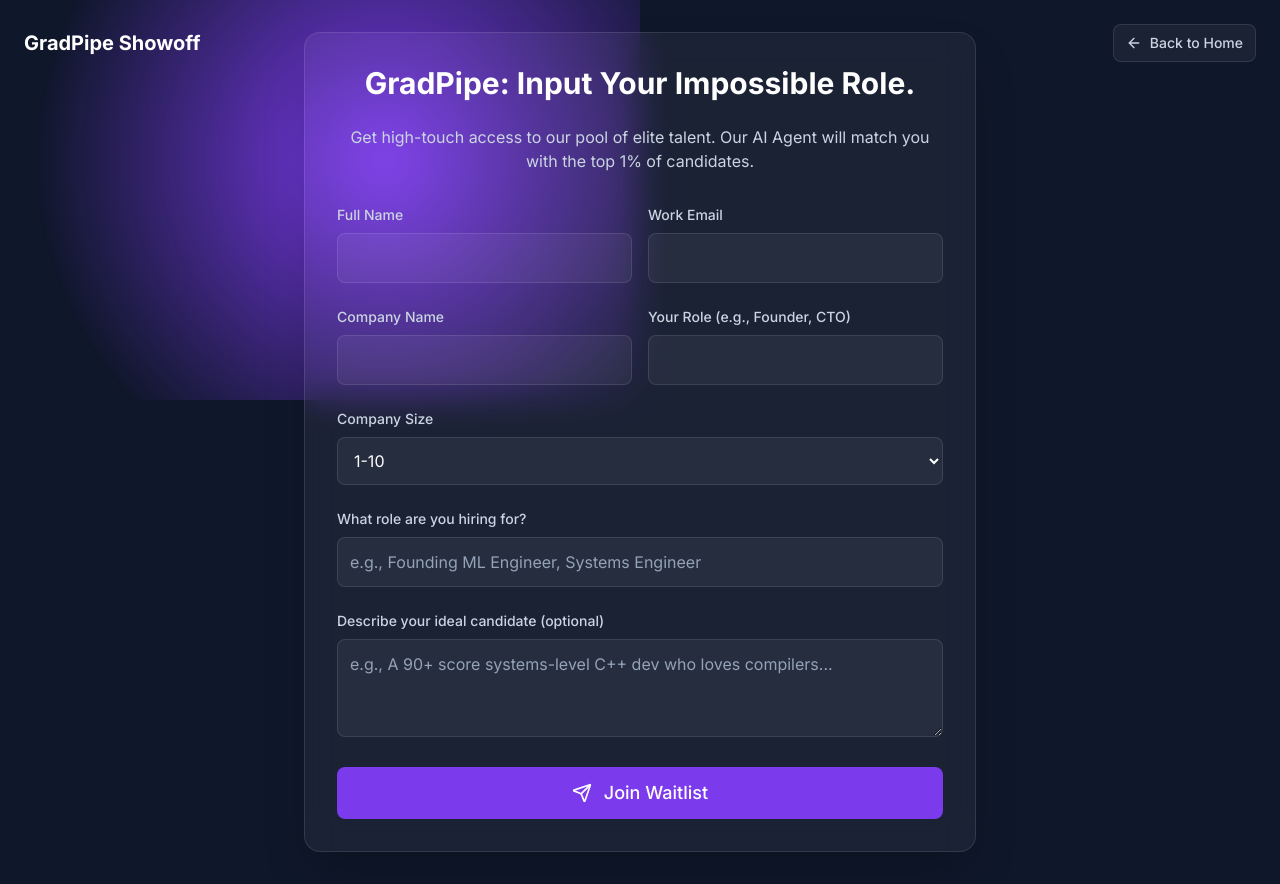
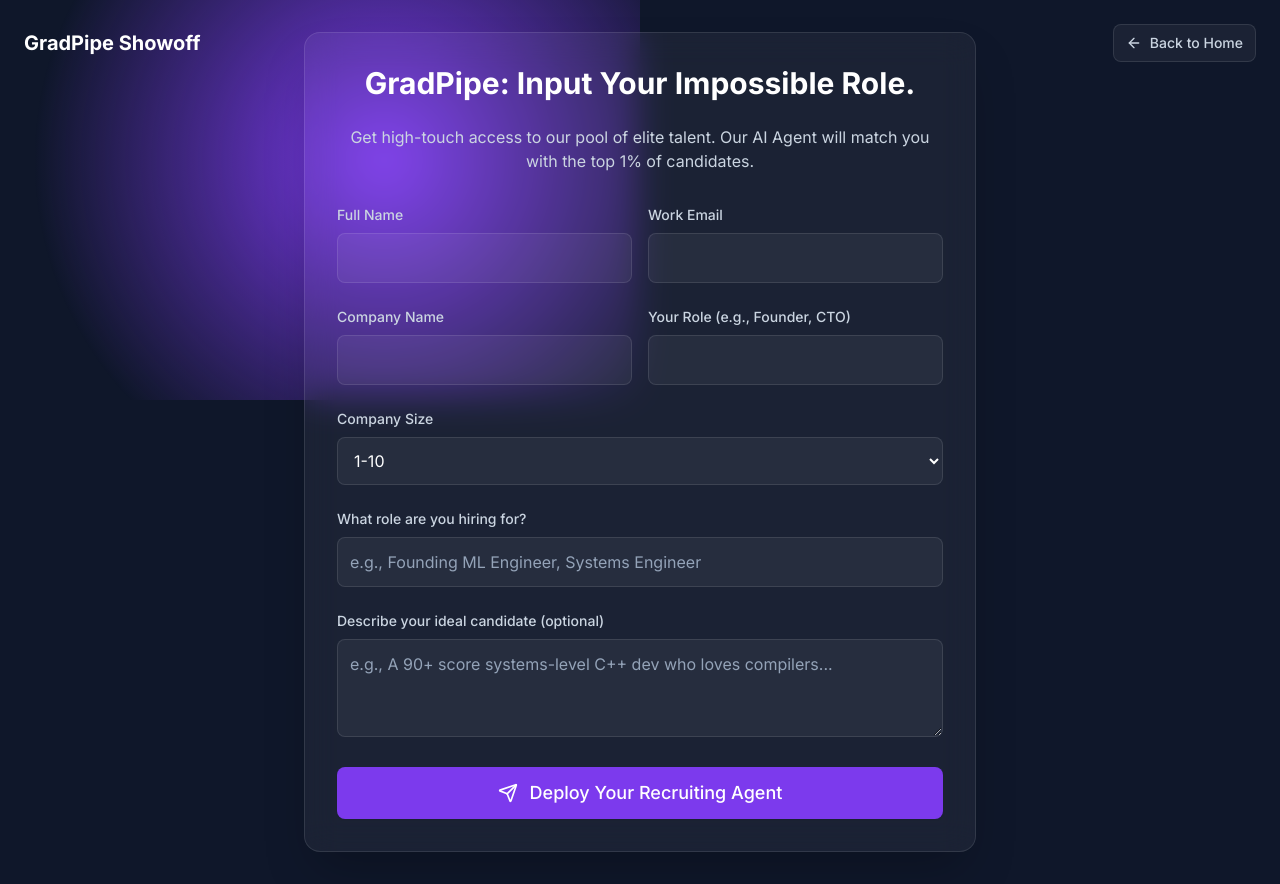
Before and after one commit to GradPipeOrg/showoff, a React (Vite) app in the folder frontend/: page /b2b/join in a window 1280 px wide. Built offline with nearby package versions, Linux system fonts and the light colour scheme.

Commit message:
Update button text on B2BWaitlistPage to 'Deploy Your Recruiting Agent'

```diff
--- a/frontend/src/pages/b2b/B2BWaitlistPage.jsx
+++ b/frontend/src/pages/b2b/B2BWaitlistPage.jsx
@@ -198,7 +198,7 @@
                 ) : (
                   <Send size={18} className="sm:w-5 sm:h-5" />
                 )}
-                {loading ? 'Submitting...' : 'Join Waitlist'}
+                {loading ? 'Submitting...' : 'Deploy Your Recruiting Agent'}
               </span>
             </motion.button>
           </form>
```
